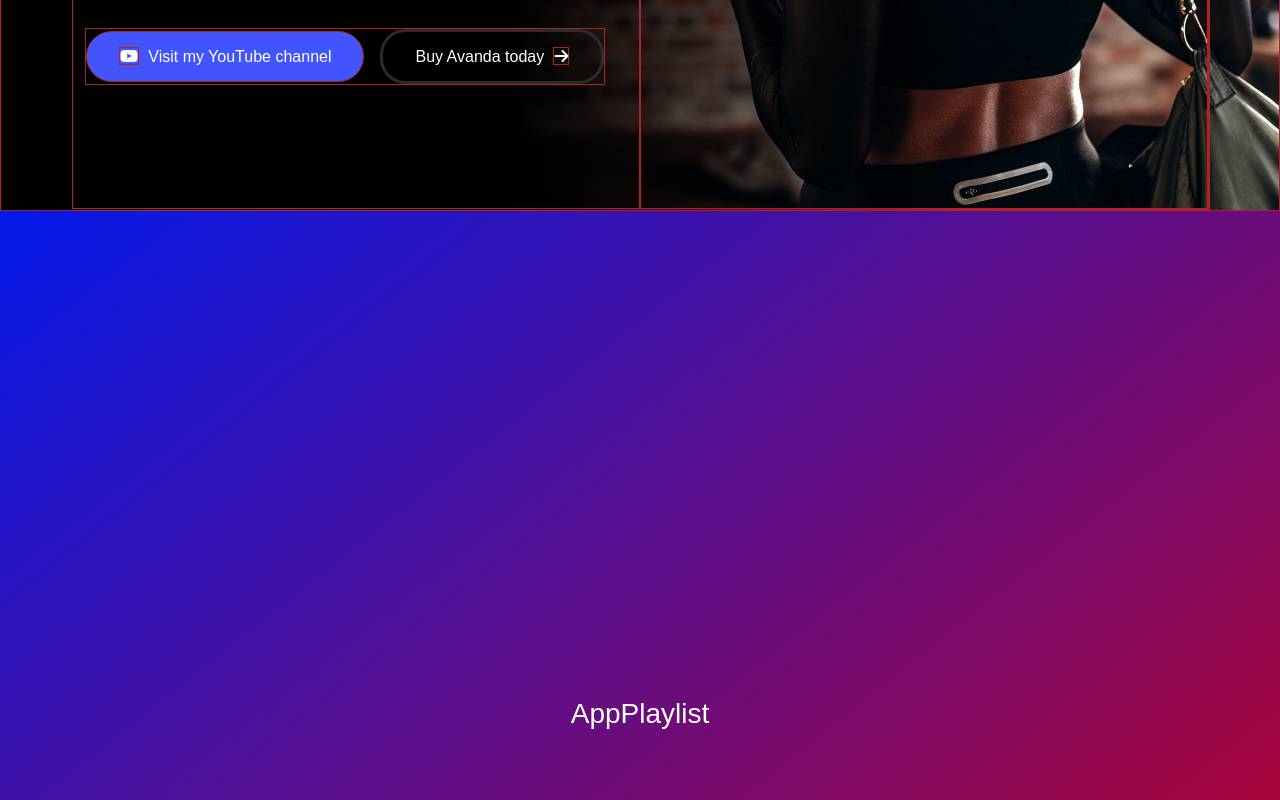
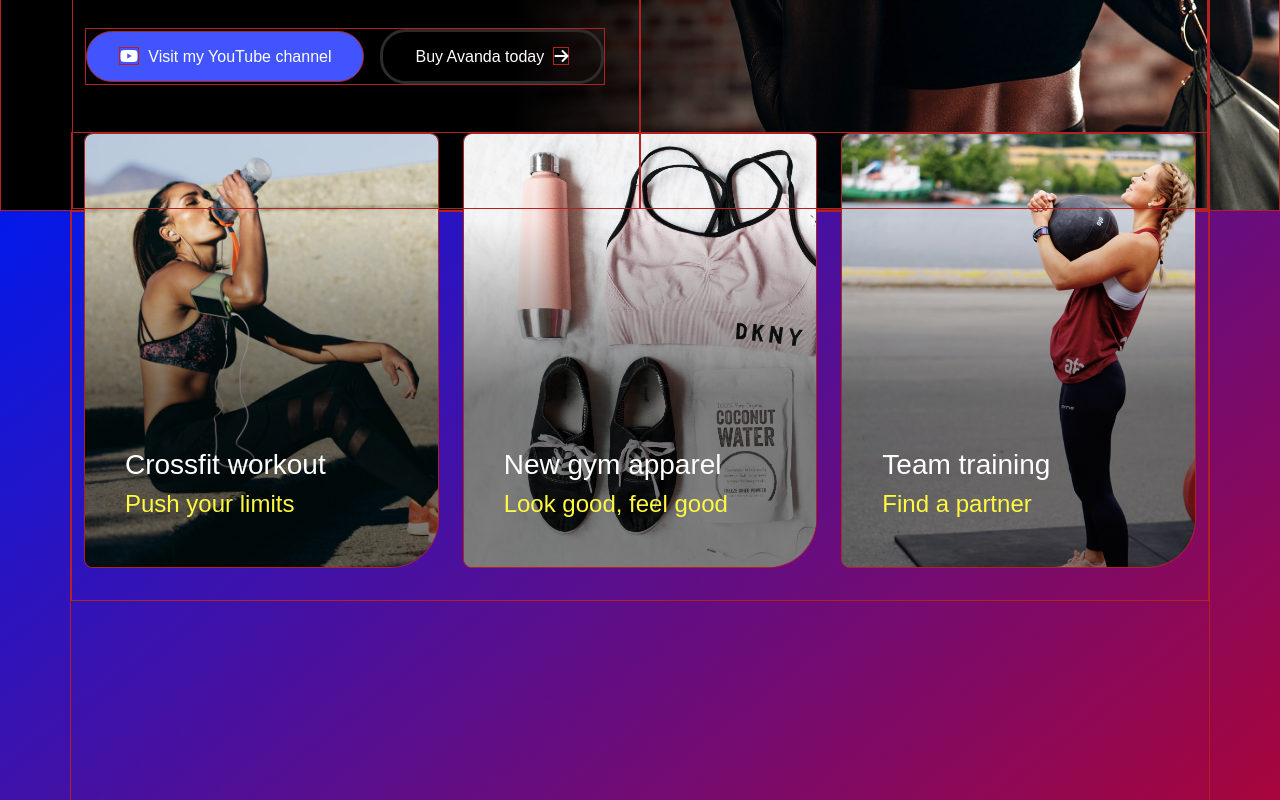
Before and after one commit to DenisConsta/proj-html-vuejs, a Vue app: page / in a window 1280 px wide. Shown: the part 560-1360 px from the top of the page. Built offline with nearby package versions, Linux system fonts and the light colour scheme; a small style sheet from the web is missing.

Commit message:
[add] AppCard in AppPlaylist

```diff
--- a/src/components/AppPlaylist.vue
+++ b/src/components/AppPlaylist.vue
@@ -1,13 +1,37 @@
 <script>
+import AppCard from "./partials/AppCard.vue";
+import { store } from "../data/store";
+
 export default {
   name: "AppPlaylist",
+  components: {
+    AppCard,
+  },
+  data() {
+    return {
+      store,
+    };
+  },
 };
 </script>
 
 <template>
   <section>
-    <div class="container">
-      <h3>AppPlaylist</h3>
+    <div class="container debug">
+      <div class="row row-cols-1 row-cols-lg-3 debug">
+        <div class="col">
+          <!--           <AppCard :image="`url(${store.firstCardImg})` "  />
+
+ -->
+          <AppCard :info="store.firstCard" />
+        </div>
+        <div class="col">
+          <AppCard :info="store.secondCard" />
+        </div>
+        <div class="col">
+          <AppCard :info="store.thirdCard" />
+        </div>
+      </div>
     </div>
   </section>
 </template>
@@ -16,15 +40,22 @@ export default {
 @use "../styles/partials/variables" as *;
 @use "../styles/partials/mixin" as *;
 
-section{
+section {
   height: 1015px;
   background-image: linear-gradient(to right bottom, #0219ea, #d3000c);
 
-  .container{
-    @include flexMC('center', 'center');
+  .container {
     height: 100%;
     color: white;
   }
+
+  .row {
+    position: relative;
+    top: -80px;
+
+    & .col {
+      margin-bottom: 2rem;
+    }
+  }
 }
-
 </style>
--- a/src/components/partials/AppCard.vue
+++ b/src/components/partials/AppCard.vue
@@ -1,15 +1,77 @@
 <script>
 export default {
-
-}
+  name: "AppCard",
+  props: {
+    info: {
+      title: String,
+      default: () => ({}),
+    },
+  },
+  data() {
+    return {};
+  },
+};
 </script>
 
 
 <template>
-
+  <div class="my-card debug">
+    <img
+      v-show="info.image != null"
+      :src="`/src/assets/images/${info.image}`"
+      alt=""
+    />
+    <div class="overlay"></div>
+    <div class="text">
+      <h3>{{ info.title }}</h3>
+      <h4>{{ info.subtitle }}</h4>
+    </div>
+  </div>
 </template>
 
 
 <style lang="scss" scoped>
+@use "../../styles/partials/variables" as *;
+@use "../../styles/partials/mixin" as *;
 
+.my-card,
+.my-card img,
+.my-card .overlay {
+  border-radius: 0.5rem;
+  border-bottom-right-radius: 3rem;
+}
+.my-card {
+  min-height: 435px;
+  padding: 2.5rem;
+  flex-direction: column;
+  position: relative;
+  @include flexMC("end", "start");
+
+  img {
+    z-index: 0;
+    position: absolute;
+    top: 0;
+    left: 0;
+    object-fit: cover;
+    object-position: top left;
+    width: 100%;
+    height: 100%;
+  }
+
+  .overlay {
+    background: linear-gradient(
+      to bottom,
+      rgba(0, 0, 0, 0) 20%,
+      rgba(0, 0, 0, 0.5) 60%
+    );
+  }
+
+  .text {
+    z-index: 1;
+
+    h4 {
+      color: $color-yellow;
+    }
+  }
+}
 </style>
--- /dev/null
+++ b/src/data/methods.js
@@ -0,0 +1,5 @@
+function getPathImage(imageName){
+  return new URL(`../../assets/images/${imageName}`, import.meta.url).href;
+}
+
+export {getPathImage};
--- /dev/null
+++ b/src/data/store.js
@@ -0,0 +1,23 @@
+
+import { reactive } from "vue";
+
+export const store = reactive({
+
+  firstCard:{
+    image: 'service6-2x.jpg',
+    title: 'Crossfit workout',
+    subtitle: 'Push your limits',
+  },
+  secondCard:{
+    image: 'box1-2x.jpg',
+    title: 'New gym apparel',
+    subtitle: 'Look good, feel good',
+  },
+  thirdCard:{
+    image: 'box3-2x.jpg',
+    title: 'Team training',
+    subtitle: 'Find a partner',
+  },
+
+
+});
--- a/src/styles/partials/_variables.scss
+++ b/src/styles/partials/_variables.scss
@@ -25,3 +25,5 @@ $color-mongoose: #b6967e;
 $color-blueGem: #4613a0;
 $color-cocoaBrown: #362428;
 $color-royalBlue: #4257ef;
+
+$color-yellow: #FFF941;
```
